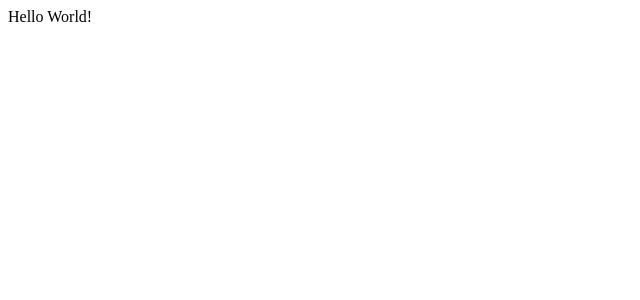
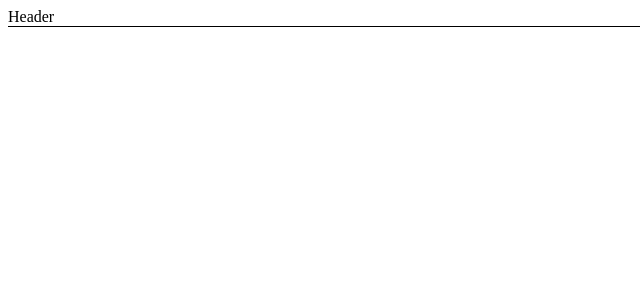
Before and after one commit to MiloTse/ReactLearning, a React (Create React App) app: page / in a window 1280 px wide. Shown: the top 300 px of the page, without its empty margins (0-640 px from the left). Built offline with nearby package versions, Linux system fonts and the light colour scheme.

Commit message:
3.14-Use Context to Pass Values to Deeply Nested Components(add Header component to App component)

```diff
--- a/src/App.jsx
+++ b/src/App.jsx
@@ -1,8 +1,8 @@
-
+import Header from "./Header";
 function App() {
     return (
          <div>
-                Hello World!
+                <Header/>
          </div>
     )
 }
--- /dev/null
+++ b/src/Header.jsx
@@ -0,0 +1,8 @@
+
+function Header() {
+    return (
+        <div style={{borderBottom: '1px solid black'}}>Header</div>
+    )
+}
+
+export default Header
--- a/src/index.js
+++ b/src/index.js
@@ -1,6 +1,6 @@
 import React from 'react';
 import ReactDOM from 'react-dom/client';
-import App from './App';
+import App from './Header';
 
 
 
```
